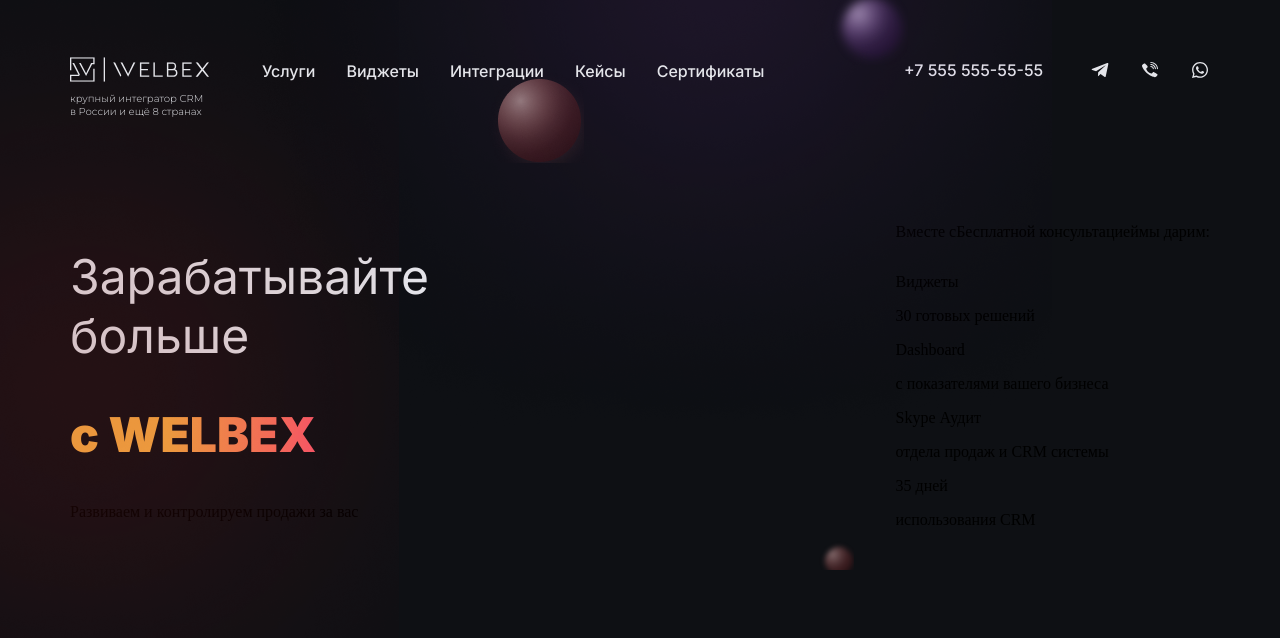
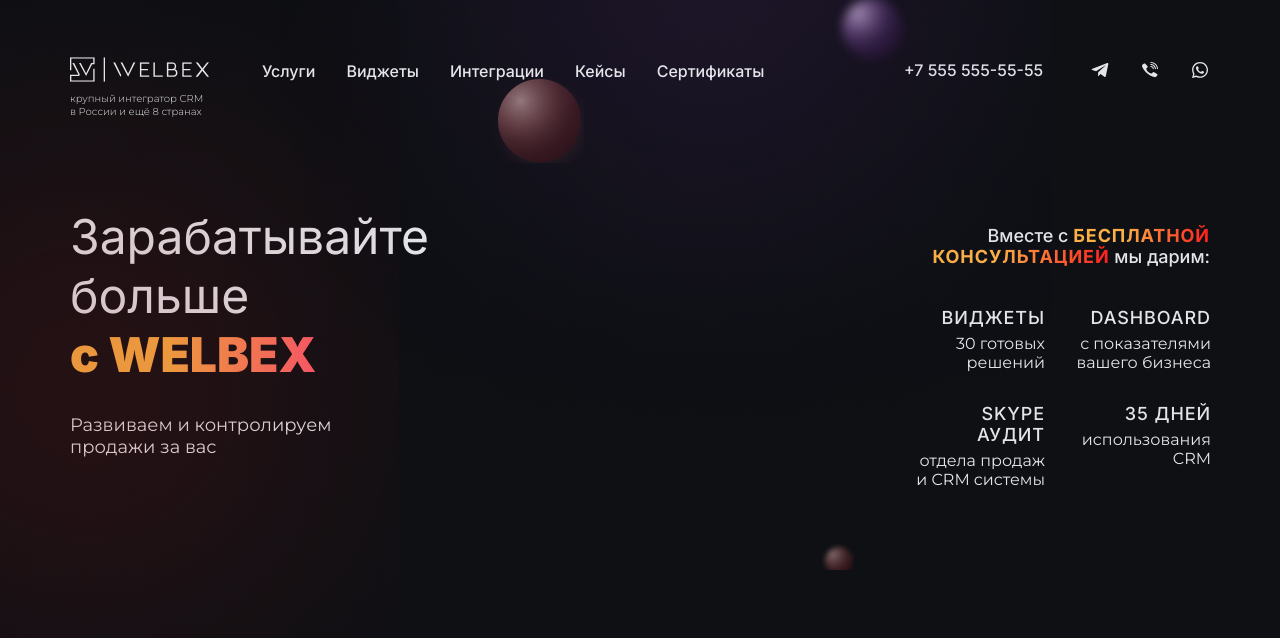
Before and after one commit to Feelcover/welbex, a Next.js app: page / in a window 1280 px wide. Shown: the top 638 px of the page. Built offline with nearby package versions, Linux system fonts and the light colour scheme.

Commit message:
часть вёрстки Main

```diff
--- a/components/Main/Main.module.scss
+++ b/components/Main/Main.module.scss
@@ -15,19 +15,98 @@
         font-family: "Inter";
         font-size: 48px;
         font-weight: 400;
+        margin: 0;
       }
 
       .titleLogo {
-        background: linear-gradient(92deg,#fcb045 27.14%,#ff3f78 81.36%);
+        background: linear-gradient(92deg, #fcb045 27.14%, #ff3f78 81.36%);
         background-clip: text;
         -webkit-background-clip: text;
         -webkit-text-fill-color: transparent;
         font-family: "Inter";
         font-size: 48px;
         font-weight: 900;
+        margin: 0 0 30px;
       }
 
       .description {
+        color: #e4e5ea;
+        font-family: "Montserrat";
+        font-size: 18px;
+        font-weight: 400;
+        margin: 0;
+        max-width: 275px;
+      }
+    }
+
+    .giftsContainer {
+      max-width: 300px;
+
+      .giftsTitle {
+        color: #e4e5ea;
+        text-align: right;
+        font-family: "Inter";
+        font-size: 18px;
+        font-weight: 500;
+        margin-bottom: 40px;
+        &__Logo {
+          background: linear-gradient(90deg, #fcb045 36.99%, #fd1d1d 100%);
+          background-clip: text;
+          -webkit-background-clip: text;
+          -webkit-text-fill-color: transparent;
+          font-family: "Inter";
+          font-size: 18px;
+          font-weight: 700;
+          letter-spacing: 0.9px;
+          text-transform: uppercase;
+        }
+      }
+
+      .gifts {
+        display: grid;
+        grid-template-columns: 1fr 1fr;
+        gap: 31px;
+        &__widgets {
+          display: flex;
+          flex-direction: column;
+          min-width: 135px;
+        }
+
+        &__dashboard {
+          display: flex;
+          flex-direction: column;
+          min-width: 135px;
+        }
+
+        &__skype {
+          display: flex;
+          flex-direction: column;
+          min-width: 135px;
+        }
+
+        &__crm {
+          display: flex;
+          flex-direction: column;
+          min-width: 135px;
+        }
+
+        &__title {
+          color: #e4e5ea;
+          text-align: right;
+          font-family: "Inter";
+          font-size: 18px;
+          font-weight: 500;
+          letter-spacing: 0.9px;
+          text-transform: uppercase;
+          margin: 0 0 6px;
+        }
+        &__description {
+          color: #e4e5ea;
+          text-align: right;
+          font-family: "Montserrat";
+          font-size: 16px;
+          font-weight: 400;
+        }
       }
     }
   }
--- a/components/Main/Main.tsx
+++ b/components/Main/Main.tsx
@@ -15,34 +15,33 @@
 
         <section className={styles.giftsContainer}>
           <p className={styles.giftsTitle}>
-            Вместе с
-            <span className={styles.giftsTitle__Logo}>
-              Бесплатной консультацией
-            </span>
-            мы дарим:
+            Вместе с {""}
+            <span className={styles.giftsTitle__Logo}>Бесплатной{""}</span>{" "}
+            <span className={styles.giftsTitle__Logo}>консультацией</span>
+            {""} мы дарим:
           </p>
           <div className={styles.gifts}>
             <div className={styles.gifts__widgets}>
-              <p className={styles.gifts__widgets__title}>Виджеты</p>
-              <span className={styles.gifts__widgets__title}>
+              <p className={styles.gifts__title}>Виджеты</p>
+              <span className={styles.gifts__description}>
                 30 готовых решений
               </span>
             </div>
             <div className={styles.gifts__dashboard}>
-              <p className={styles.gifts__widgets__title}>Dashboard</p>
-              <span className={styles.gifts__widgets__title}>
+              <p className={styles.gifts__title}>Dashboard</p>
+              <span className={styles.gifts__description}>
                 с показателями вашего бизнеса
               </span>
             </div>
             <div className={styles.gifts__skype}>
-              <p className={styles.gifts__widgets__title}>Skype Аудит</p>
-              <span className={styles.gifts__widgets__title}>
+              <p className={styles.gifts__title}>Skype Аудит</p>
+              <span className={styles.gifts__description}>
                 отдела продаж и CRM системы
               </span>
             </div>
             <div className={styles.gifts__crm}>
-              <p className={styles.gifts__widgets__title}>35 дней</p>
-              <span className={styles.gifts__widgets__title}>
+              <p className={styles.gifts__title}>35 дней</p>
+              <span className={styles.gifts__description}>
                 использования CRM
               </span>
             </div>
```
